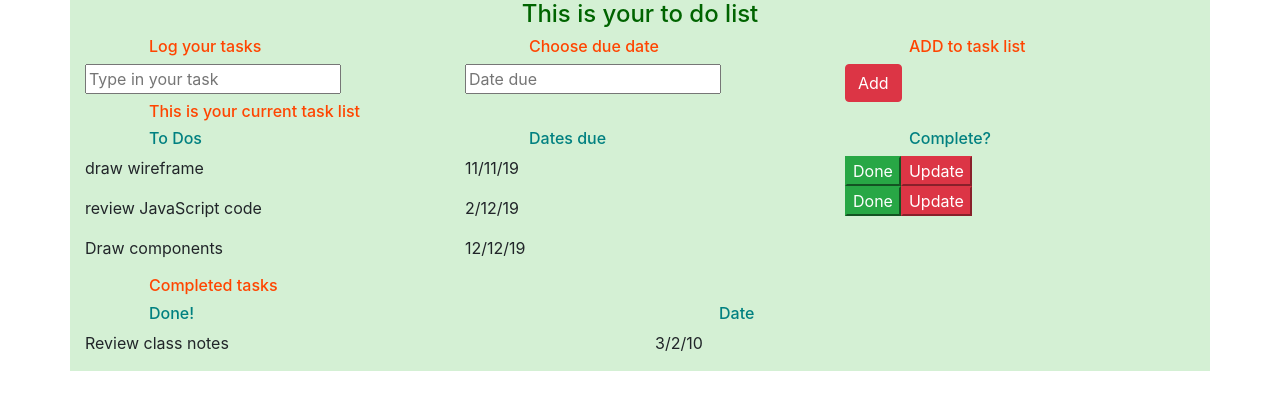
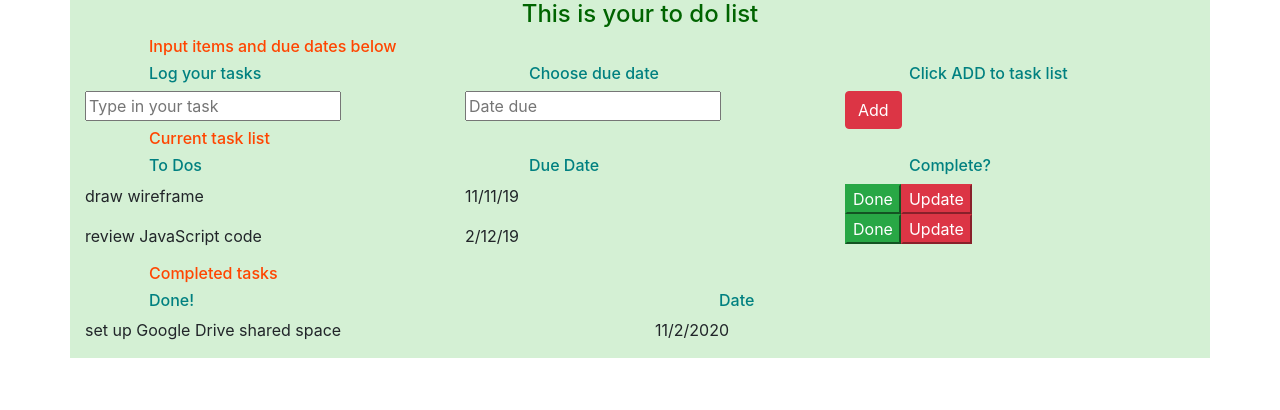
Before and after one commit to sm-g19/todoappfrontend, a React (Create React App) app: page / in a window 1280 px wide. Shown: the top 410 px of the page. Built offline with nearby package versions, Linux system fonts and the light colour scheme.

Commit message:
another small update backtracking towards props

```diff
--- a/src/App.js
+++ b/src/App.js
@@ -5,38 +5,20 @@ import TaskInput from './components/TaskInput';
 import TaskList from './components/TaskList';
 import DoneList from './components/DoneList';
 
+class App extends React.Component {
 
-
-//  function App() {
-
-{/* Only class components can have state
-State must live in the parent of any components that need to access it */}
-
-class App extends React.Component {
-  state = {
-    todo: [
-      { todoId: 13, taskName: "create shared Google Drive", done: true, dueDate: "2020-02-11" },
-      { todoId: 14, taskName: "write up set up notes", done: true, dueDate: "2020-02-12" },
-      { todoId: 15, taskName: "complete presentation slides", done: false, dueDate: "2020-02-24" }
-    ]
-  };
   render() {
     return (
-      <div className="toDoApp">
-        <div className="container">
-          <Header />
-          <TaskInput />
-          <h2>This is your current task list</h2>
-          <TaskList taskName="Draw components" dueDate="12/12/19" />
-          <h2>Completed tasks</h2>
-          <DoneList taskDone="Review class notes" dateDone="3/2/10" />
-        </div>
+      <div className="container">
+        <Header />
+        <h2>Input items and due dates below</h2>
+        <TaskInput />
+        <h2>Current task list</h2>
+        <TaskList />
+        <h2>Completed tasks</h2>
+        <DoneList />
       </div>
     );
   }
-
 }
-
-
-
 export default App;
--- a/src/components/DoneList.js
+++ b/src/components/DoneList.js
@@ -3,21 +3,25 @@ import React from 'react';
 class DoneList extends React.Component {
   render() {
     return (
+
       <div className="row">
         <div className="col-12 col-sm-6">
           <h3>Done!</h3>
-          <p className="taskDone">{this.props.taskDone}</p>
+          <p>set up Google Drive shared space</p>
+          {/* <DoneList taskDone="Review class notes" />
+              <DoneList taskDone="read interview guidance" />
+          <p className="taskDone">{this.props.taskDone}</p> */}
         </div>
         <div className="col 12 col-sm-6">
           <h3>Date</h3>
-        <p className="dateDone">{this.props.dateDone}</p>
+          <p>11/2/2020</p>
+          {/* <DoneList dateDone="3/2/20" />
+              <DoneList dateDone="22/2/20" />
+          <p className="dateDone">{this.props.dateDone}</p> */}
         </div>
-
-
       </div>
-
     );
-        }
+  }
 }
 
 
--- a/src/components/TaskInput.js
+++ b/src/components/TaskInput.js
@@ -6,15 +6,15 @@ class TaskInput extends React.Component {
     return (
       <div className="row">
         <div className="col-12 col-sm-4">
-          <h2>Log your tasks</h2>
+          <h3>Log your tasks</h3>
           <input type="text" name="toDoItem" placeholder="Type in your task"/>
         </div>
         <div className="col-12 col-sm-4">
-          <h2>Choose due date</h2>
+          <h3>Choose due date</h3>
           <input type={Date} name="dueDate" placeholder="Date due"/>
         </div>
           <div className="col-12 col-sm-4">
-            <h2>ADD to task list</h2>
+            <h3>Click ADD to task list</h3>
             <button type="button" className="btn btn-danger">Add</button>
           </div>
         </div>
--- a/src/components/TaskList.js
+++ b/src/components/TaskList.js
@@ -8,13 +8,13 @@ class TaskList extends React.Component {
                     <h3>To Dos</h3>
                     <p>draw wireframe</p>
                     <p>review JavaScript code</p>
-                    <p className="taskName">{this.props.taskName}</p>
+                    {/* <p className="taskName">{this.props.taskName}</p> */}
                 </div>
                 <div className="col-12 col-sm-4">
-                    <h3>Dates due</h3>
+                    <h3>Due Date</h3>
                     <p>11/11/19</p>
                     <p>2/12/19</p>
-                    <p className="dueDate">{this.props.dueDate}</p>
+                {/* <p className="dueDate">{this.props.dueDate}</p> */}
                 </div>
                 <div className="col-12 col-sm-4">
                     <h3>Complete?</h3>
@@ -23,10 +23,29 @@ class TaskList extends React.Component {
                     <br></br>
                     <button className="btn-success">Done</button>
                     <button className="btn-danger">Update</button>
+                </div>
+            </div >
 
-                </div>
-            </div>
-        );
+            // <div className="row">
+            //     <div className="col-12 col-sm-4">
+            //         <h3>To Dos</h3>
+            //         <TaskList taskName="Draw components" />
+            //         <TaskList taskName="wireframe" />
+            //         <TaskList taskName="review JavaScript code" />
+            //     </div>
+            //     <div className="col-12 col-sm-4">
+            //         <h3>Due Date</h3>
+            //         <TaskList dueDate="12/12/19" />
+            //         <TaskList dueDate="11/11/19" />
+            //         <TaskList dueDate="2/12/19" />
+            //     </div>
+            //     <div className="col-12 col-sm-4">
+            //         <h3>Complete?</h3>
+            //         <button className="btn-success">Done</button>
+            //         <button className="btn-danger">Update</button>
+            //     </div>
+            // </div>
+                );
     }
 }
 
```
